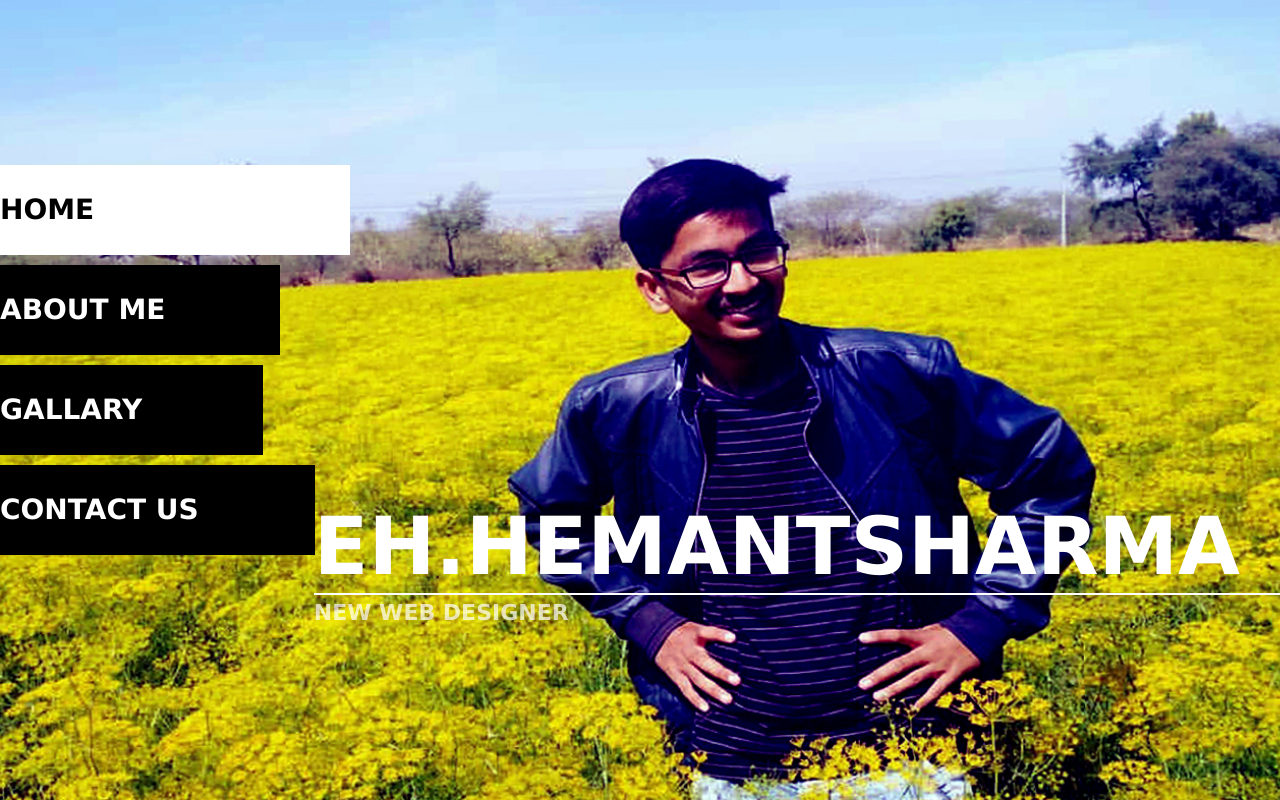
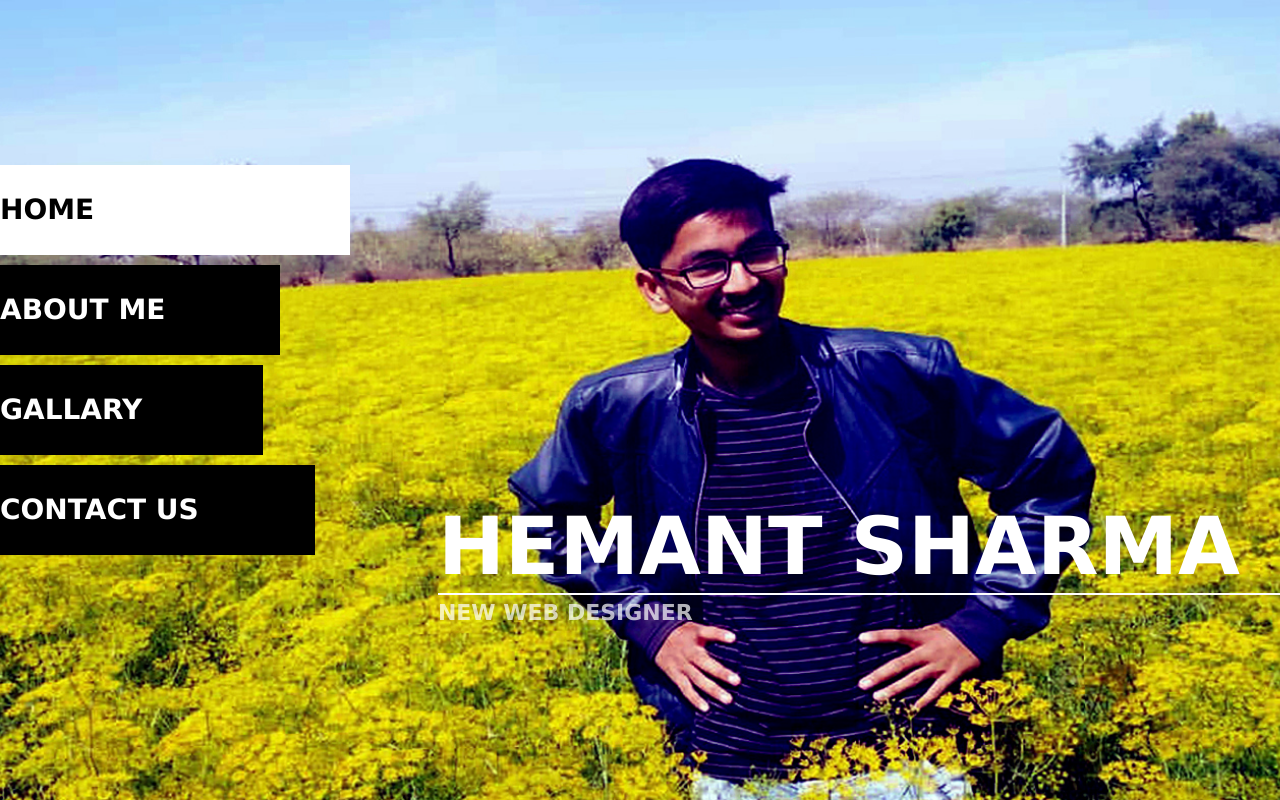
Before and after one commit to ehhemantsharma/ehhemantsharma, a plain HTML site: page index.html in a window 1280 px wide. Drawn offline with Linux system fonts and the light colour scheme.

Commit message:
Update index.html

```diff
--- a/index.html
+++ b/index.html
@@ -15,7 +15,7 @@
 </div>
 <div class="content">
          <div class="home">
-           <h1>EH.Hemantsharma </h1>
+           <h1>Hemant sharma </h1>
            <h3> new web designer </h3>
 </div>
   <div class="aboutus">
```
